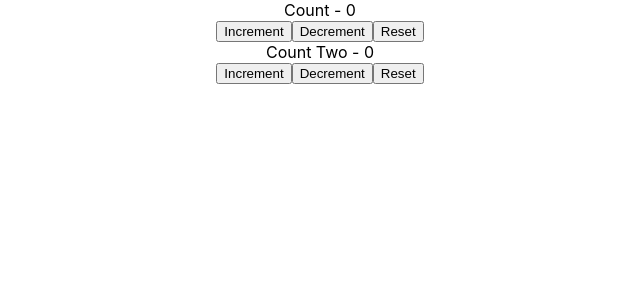
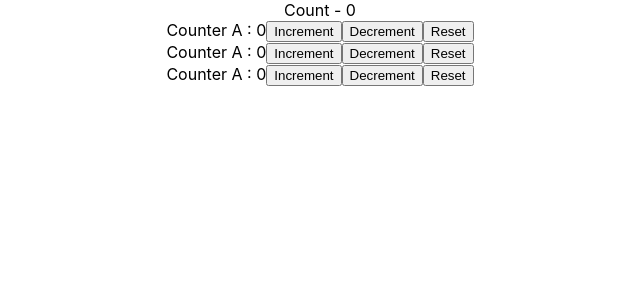
Before and after one commit to govindev/react-hooks, a React (Create React App) app: page / in a window 1280 px wide. Shown: the top 300 px of the page, without its empty margins (320-960 px from the left). Built offline with nearby package versions, Linux system fonts and the light colour scheme.

Commit message:
useReducer with useContext

```diff
--- a/src/App.js
+++ b/src/App.js
@@ -14,6 +14,7 @@ import ComponentA from './components/context/ConsumerCOld';
 import CounterOne from './components/reducer/CounterOne';
 import CounterTwo from './components/reducer/CounterTwo';
 import CounterThree from './components/reducer/CounterThree';
+import Counter from './components/context-reducer/Counter';
 
 export const UserContext = React.createContext();
 export const CourseContext = React.createContext();
@@ -38,7 +39,8 @@ function App() {
       </UserContext.Provider> */}
       {/* <CounterOne/> */}
       {/* <CounterTwo /> */}
-      <CounterThree />
+      {/* <CounterThree /> */}
+      <Counter/>
     </div>
   );
 }
--- /dev/null
+++ b/src/components/context-reducer/Counter.js
@@ -0,0 +1,35 @@
+import React, { useReducer } from "react";
+import CounterA from "./CounterA";
+import CounterB from "./CounterA";
+import CounterC from "./CounterA";
+
+const initialState = 0;
+const reducer = (currentState, action) => {
+  switch (action) {
+    case "Increment":
+      return currentState + 1;
+    case "Decrement":
+      return currentState - 1;
+    case "Reset":
+      return initialState;
+    default:
+      return currentState;
+  }
+};
+
+export const CounterContext = React.createContext();
+function Counter() {
+  const [count, dispatch] = useReducer(reducer, initialState);
+  return (
+    <CounterContext.Provider value={{ counterState: count, counterDispatch: dispatch }}>
+      <div>
+        Count - {count}
+        <CounterA />
+        <CounterB />
+        <CounterC />
+      </div>
+    </CounterContext.Provider>
+  );
+}
+
+export default Counter;
--- /dev/null
+++ b/src/components/context-reducer/CounterA.js
@@ -0,0 +1,16 @@
+import React, { useContext } from "react";
+import { CounterContext } from "./Counter";
+
+function CounterA() {
+  const { counterState, counterDispatch } = useContext(CounterContext);
+  return (
+    <div>
+      Counter A : {counterState}
+      <button onClick={() => counterDispatch("Increment")}>Increment</button>
+      <button onClick={() => counterDispatch("Decrement")}>Decrement</button>
+      <button onClick={() => counterDispatch("Reset")}>Reset</button>
+    </div>
+  );
+}
+
+export default CounterA;
```
Also changed, not shown: src/components/context-reducer/CounterB.js (added, +10 -0 lines), src/components/context-reducer/CounterC.js (added, +10 -0 lines), src/components/context-reducer/CounterD.js (added, +16 -0 lines), src/components/context-reducer/CounterE.js (added, +10 -0 lines), src/components/context-reducer/CounterF.js (added, +16 -0 lines).
